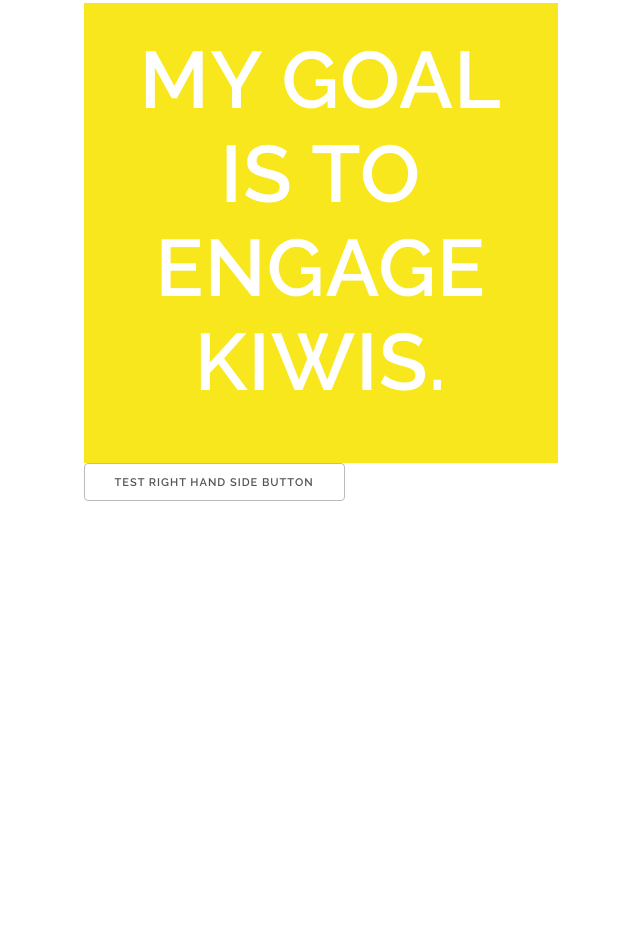
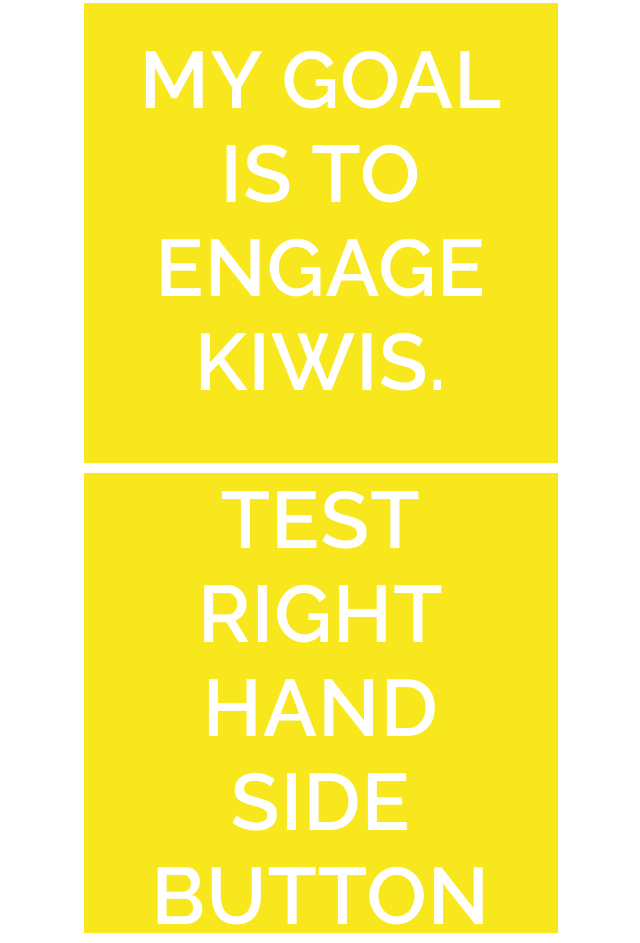
Before and after one commit to Lithovore/SAM-VP3, a website: page index.html in a window 1280 px wide. Shown: the part 1603-2546 px from the top of the page, without its empty margins (88-728 px from the left). Before the commit the page ends 2114 px from the top, so only its background shows below. Drawn offline with Linux system fonts and the light colour scheme.

Commit message:
Test right hand side button

```diff
--- a/index.html
+++ b/index.html
@@ -75,7 +75,7 @@
       </div>
 
       <div class="one-half column">
-        <button class="offset-by-one-half.columns" type="button" value="WHO IS SAM?" onclick="myFunction()" onmouseover="rollover()" onmouseout="mouseaway()">
+        <button class="subbutton" type="button" value="WHO IS SAM?" onclick="myFunction()" onmouseover="rollover()" onmouseout="mouseaway()">
           <p>Test right hand side button</p>
         </button>
       </div>
```
